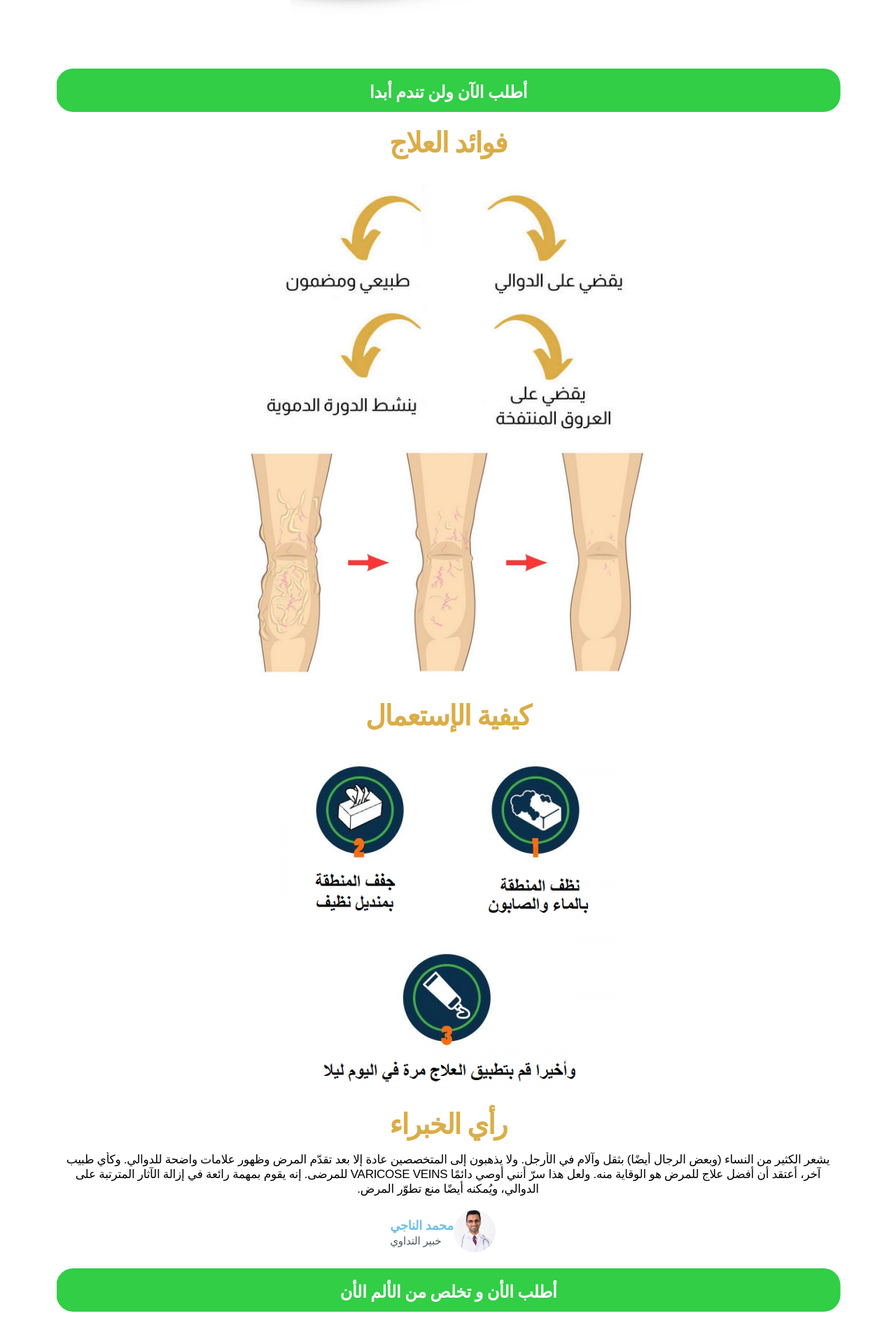
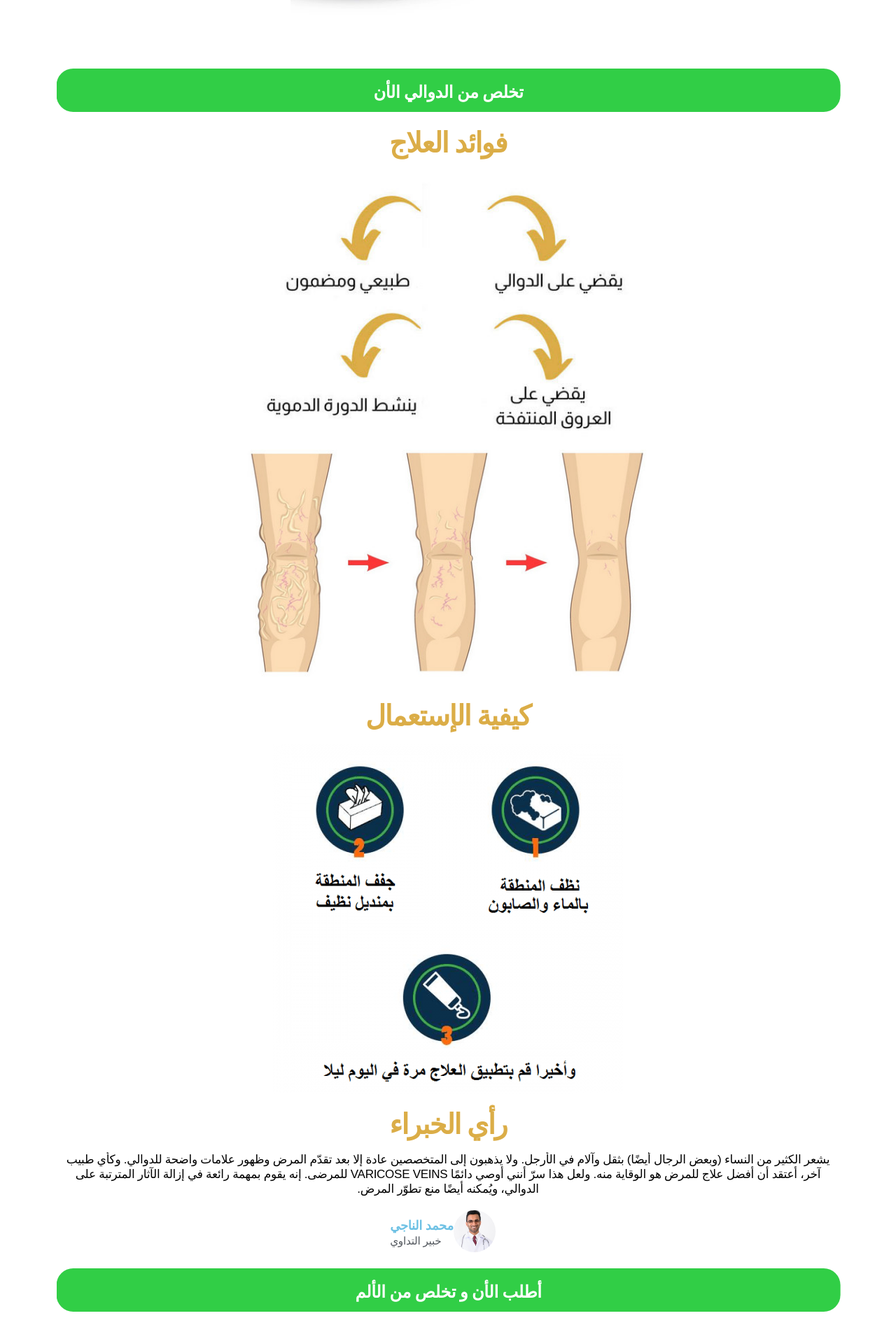
Before and after one commit to elbarkix/VARICOSINO.XYZ, a plain HTML site: page index.html in a window 1280 px wide. Shown: the part 2476-4360 px from the top of the page at 70% size. Drawn offline with Linux system fonts and the light colour scheme; a web font is replaced by a local one.

Commit message:
Update index.html

```diff
--- a/index.html
+++ b/index.html
@@ -437,7 +437,7 @@
                                                 <div class="elementor-button-wrapper">
                                                     <a href="#orderform" class="div-shake elementor-button-link elementor-button elementor-size-md" role="button">
 						<span class="elementor-button-content-wrapper">
-						<span class="elementor-button-text">أطلب الآن ولن تندم أبدا</span>
+						<span class="elementor-button-text">تخلص من الدوالي الأن</span>
 		</span>
 					</a>
                                                 </div>
@@ -549,7 +549,7 @@
                                                 <div class="elementor-button-wrapper">
                                                     <a href="#orderform" class="div-shake elementor-button-link elementor-button elementor-size-md" role="button">
 						<span class="elementor-button-content-wrapper">
-						<span class="elementor-button-text">أطلب الأن و تخلص من الألم الأن</span>
+						<span class="elementor-button-text">أطلب الأن و تخلص من الألم</span>
 		</span>
 					</a>
                                                 </div>
```
